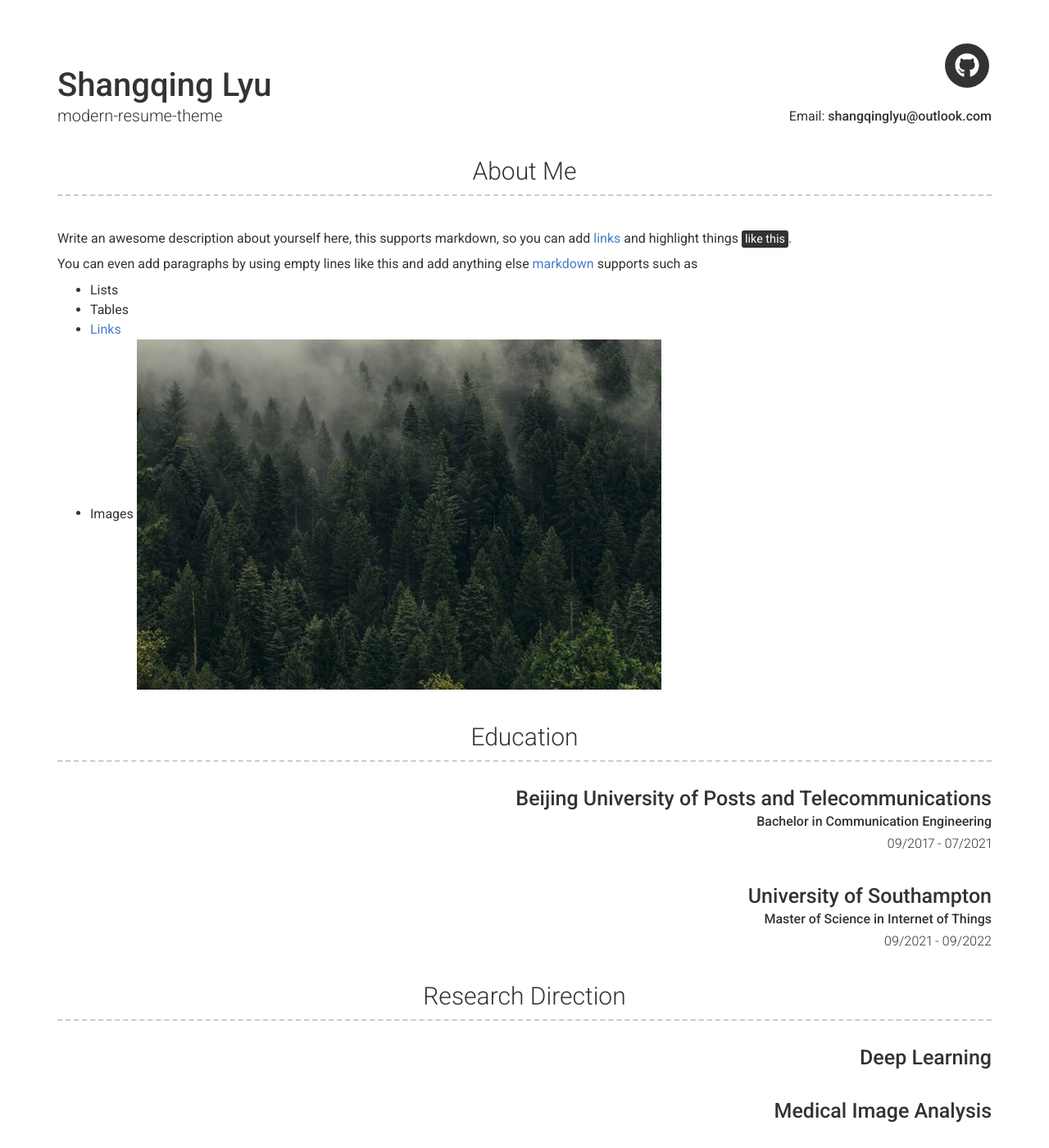
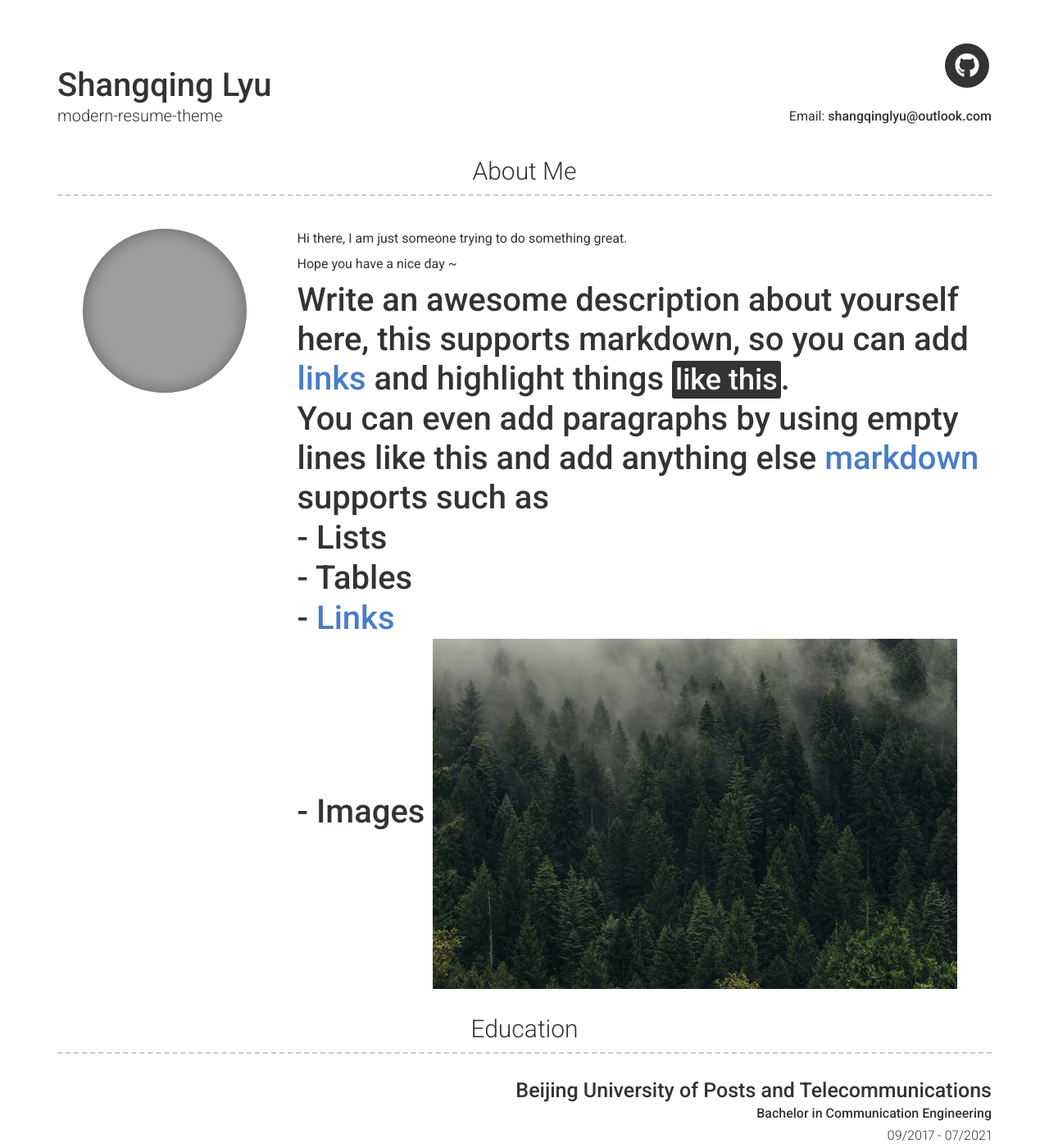
Before and after one commit to sproogen/modern-resume-theme, a Jekyll site: the page built from index.md, in a window 1280 px wide and 1400 px high. Shown: the whole window at 82% size. Built offline with Jekyll 4.4.1, drawn with Linux system fonts in a browser that asks for light colours; nearby versions of some CDN libraries; grey boxes are pictures that could not be loaded.

Commit message:
Added content in _config.yml

```diff
--- a/_config.yml
+++ b/_config.yml
@@ -50,17 +50,21 @@ github_username:  lsqqqq
 
 # About Section
 about_title: About Me
-# about_profile_image: Directory of profile image (eg. images/profile.jpg)
+about_profile_image: images/me.jpg
 about_content: | # this will include new lines to allow paragraphs
 
+  Hi there, I am just someone trying to do something great.
 
-  Write an awesome description about yourself here, this supports markdown, so you can add [links](http://foobar.com) and highlight things <mark>like this</mark>.
+  Hope you have a nice day ~
 
-  You can even add paragraphs by using empty lines like this and add anything else [markdown](https://www.markdownguide.org/getting-started#what-is-markdown) supports such as
-    - Lists
-    - Tables
-    - <a href="google.com">Links</a>
-    - Images ![alt text](/images/landscape-trees.jpg "Trees")
+
+  # Write an awesome description about yourself here, this supports markdown, so you can add [links](http://foobar.com) and highlight things <mark>like this</mark>.
+
+  # You can even add paragraphs by using empty lines like this and add anything else [markdown](https://www.markdownguide.org/getting-started#what-is-markdown) supports such as
+  #   - Lists
+  #   - Tables
+  #   - <a href="google.com">Links</a>
+  #   - Images ![alt text](/images/landscape-trees.jpg "Trees")
 
 content:
   # - title: Projects # Title for the section
@@ -125,12 +129,13 @@ content:
   - title: Publications
     layout: list
     content: |
-      Just for test
+      * Tianyi Zhang, Yunlu Feng, Yu Zhao, Guangda Fan, Aiming Yang, **Shangqin Lyu**, Peng Zhang, Fan Song, Chenbin Ma, Yangyang Sun, Youdan Feng, and Guanglei Zhang, “MSHT: Multi-stage hybrid transformer for the ROSE image analysis of pancreatic cancer,” IEEE Journal of Biomedical and Health Informatics., 2022, in press.
 
-  # * Tianyi Zhang, Yunlu Feng, Yu Zhao, Guangda Fan, Aiming Yang, **Shangqin Lyu**, Peng Zhang, Fan Song, Chenbin Ma, Yangyang Sun, Youdan Feng, and Guanglei Zhang, “MSHT: Multi-stage hybrid transformer for the ROSE image analysis of pancreatic cancer,” IEEE Journal of Biomedical and Health Informatics., 2022, in press.
-  # * Jinkai Li, Fan Song, Peng Zhang, Chenbin Ma, Tianyi Zhang, Yangyang Sun, Youdan Feng, Xiao Song, **Shangqing Lyu**, Guanglei Zhang, “A multi-classification model for non-small cell lung cancer subtypes based on independent subtask learning,” Medical Physics, vol. 49, no. 11, pp. 6960-6974, Nov. 2022, doi: 10.1002/mp.15808.
-  # * Keying Zhang, Shigong Long, **Shangqing Lyu**, and Xiaodan Lyu, “Modeling of Health Evaluation of Container Cloud System Based on Rough Set,” Computer Technology and Development, vol. 30, no. 4, pp. 63-68, 2020.
-  # * Keying Zhang, Liping Peng, Xiaodan Lyu, and **Shangqing Lyu**, “Elastic Scheduling Strategy for Private Cloud Resource Based on Kubernetes and Openstack,” Computer Technology and Development, vol. 29, no. 2, pp. 109-114, 2019.
+      * Jinkai Li, Fan Song, Peng Zhang, Chenbin Ma, Tianyi Zhang, Yangyang Sun, Youdan Feng, Xiao Song, **Shangqing Lyu**, Guanglei Zhang, “A multi-classification model for non-small cell lung cancer subtypes based on independent subtask learning,” Medical Physics, vol. 49, no. 11, pp. 6960-6974, Nov. 2022, doi: 10.1002/mp.15808.
+
+      * Keying Zhang, Shigong Long, **Shangqing Lyu**, and Xiaodan Lyu, “Modeling of Health Evaluation of Container Cloud System Based on Rough Set,” Computer Technology and Development, vol. 30, no. 4, pp. 63-68, 2020.
+
+      * Keying Zhang, Liping Peng, Xiaodan Lyu, and **Shangqing Lyu**, “Elastic Scheduling Strategy for Private Cloud Resource Based on Kubernetes and Openstack,” Computer Technology and Development, vol. 29, no. 2, pp. 109-114, 2019.
 
 
 
```
Also changed, not shown: _test/images/me.png (added).
